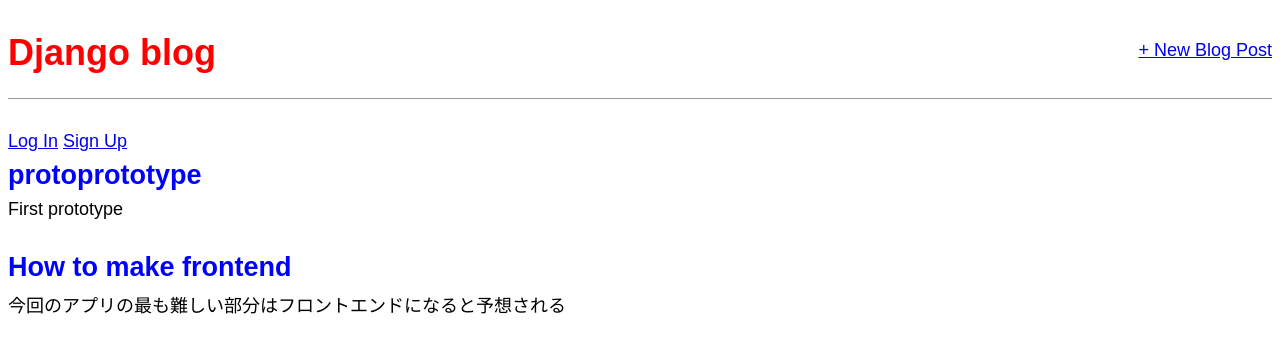
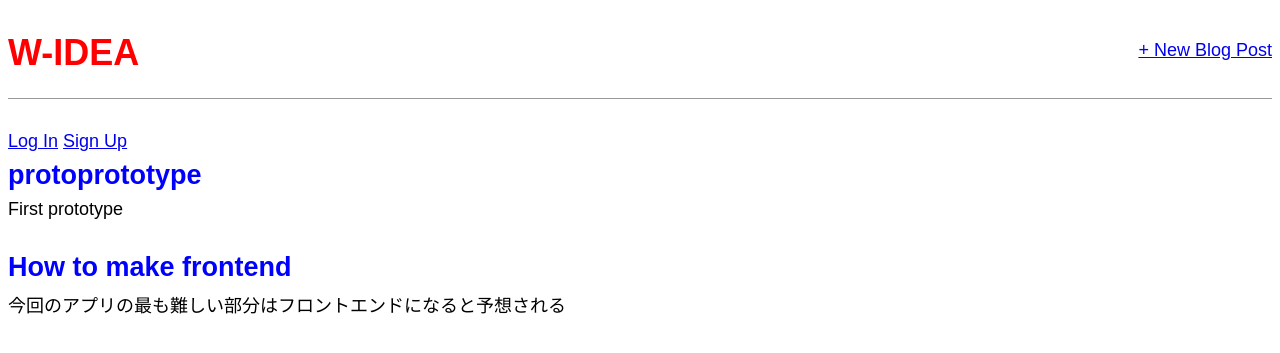
Before and after one commit to uchiyoshi102/W-IDEA, a Django app: page / in a window 1280 px wide. Shown: the top 353 px of the page. Run offline with Django 4.2, Linux system fonts and the light colour scheme; data comes from the database, SQL or seed files in the repository; both versions use the stored data as it was after the commit.

Commit message:
changed base.html h1

```diff
--- a/widea/templates/base.html
+++ b/widea/templates/base.html
@@ -2,14 +2,14 @@
 {% load static %}
 <html>
   <head>
-    <title>Django blog</title>
+    <title>W-IDEA</title>
     <link href ="{% static 'css/base.css' %}" rel = 'stylesheet' >
   </head>
   <body>
     <div>
       <header>
         <div class = "nav-left">
-          <h1><a href="{% url 'home' %}">Django blog</a></h1>
+          <h1><a href="{% url 'home' %}">W-IDEA</a></h1>
         </div>
         <div class = "nav-right">
           <a href = "{% url 'post_new' %}">+ New Blog Post</a>
```
Also changed, not shown: widea/db.sqlite3.
